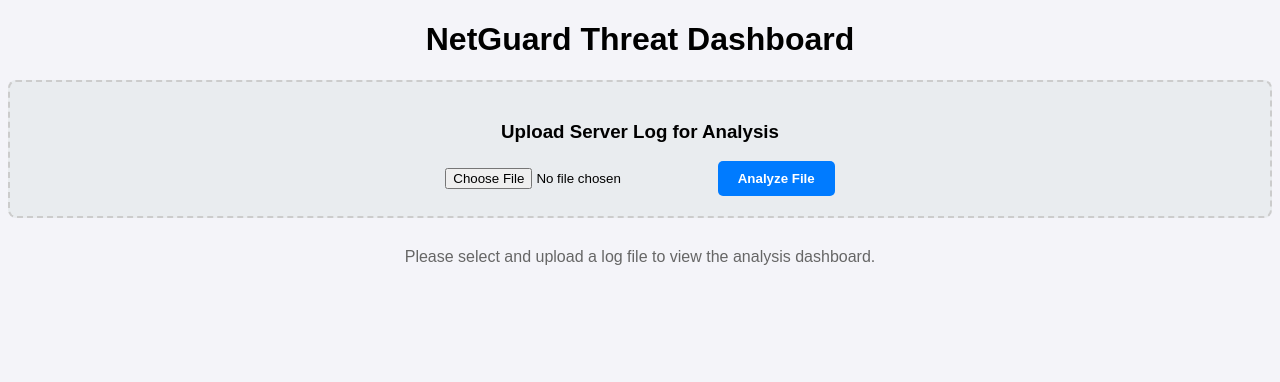
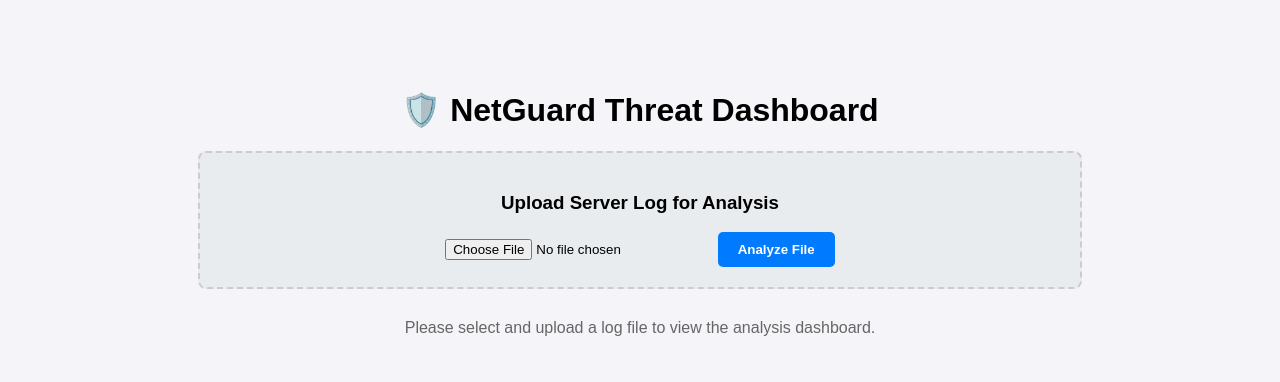
Before and after one commit to amay09x/Project-NetGuard, a Flask app: page / in a window 1280 px wide. Shown: the top 382 px of the page. Run offline with Flask 3, Linux system fonts and the light colour scheme.

Commit message:
Update index.html

```diff
--- a/templates/index.html
+++ b/templates/index.html
@@ -8,7 +8,8 @@
             text-align: center;
             background-color: #f4f4f9;
         }
-        ..container {
+        /* Fixed the double dot typo here */
+        .container {
             width: 70%;
             margin: auto;
             padding: 30px;
@@ -56,9 +57,8 @@
 </head>
 <body>
     <div class="container">
-        <h1>NetGuard Threat Dashboard</h1>
+        <h1>🛡️ NetGuard Threat Dashboard</h1>
 
-        <!-- File Upload Section -->
         <div class="upload-box">
             <h3>Upload Server Log for Analysis</h3>
             <form action="/" method="POST" enctype="multipart/form-data">
@@ -67,7 +67,6 @@
             </form>
         </div>
 
-        <!-- This section only shows UP after a file is uploaded -->
         {% if uploaded %}
             {% if threats %}
                 <p>Log analysis complete. Potential threats identified below.</p>
@@ -79,7 +78,6 @@
                         <th>Threat Type</th>
                         <th>Threat Count</th>
                     </tr>
-                    <!-- Loop through the updated python dictionary -->
                     {% for ip, data in threats.items() %}
                     <tr>
                         <td>{{ ip }}</td>
@@ -90,8 +88,7 @@
                 </table>
 
                 <h3>Visual Report</h3>
-                <!-- We add a random number to the image URL so the browser doesn't load an old cached image -->
-                <img src="{{ url_for('static', filename='threat_report.png') }}?rnd={{ range(1, 1000) | random }}" alt="Threat Graph">
+                <img src="/get_report?rnd={{ range(1, 1000) | random }}" alt="Threat Graph">
 
             {% else %}
                 <h3 style="color: green;">✅ No threats detected in this log file!</h3>
```
